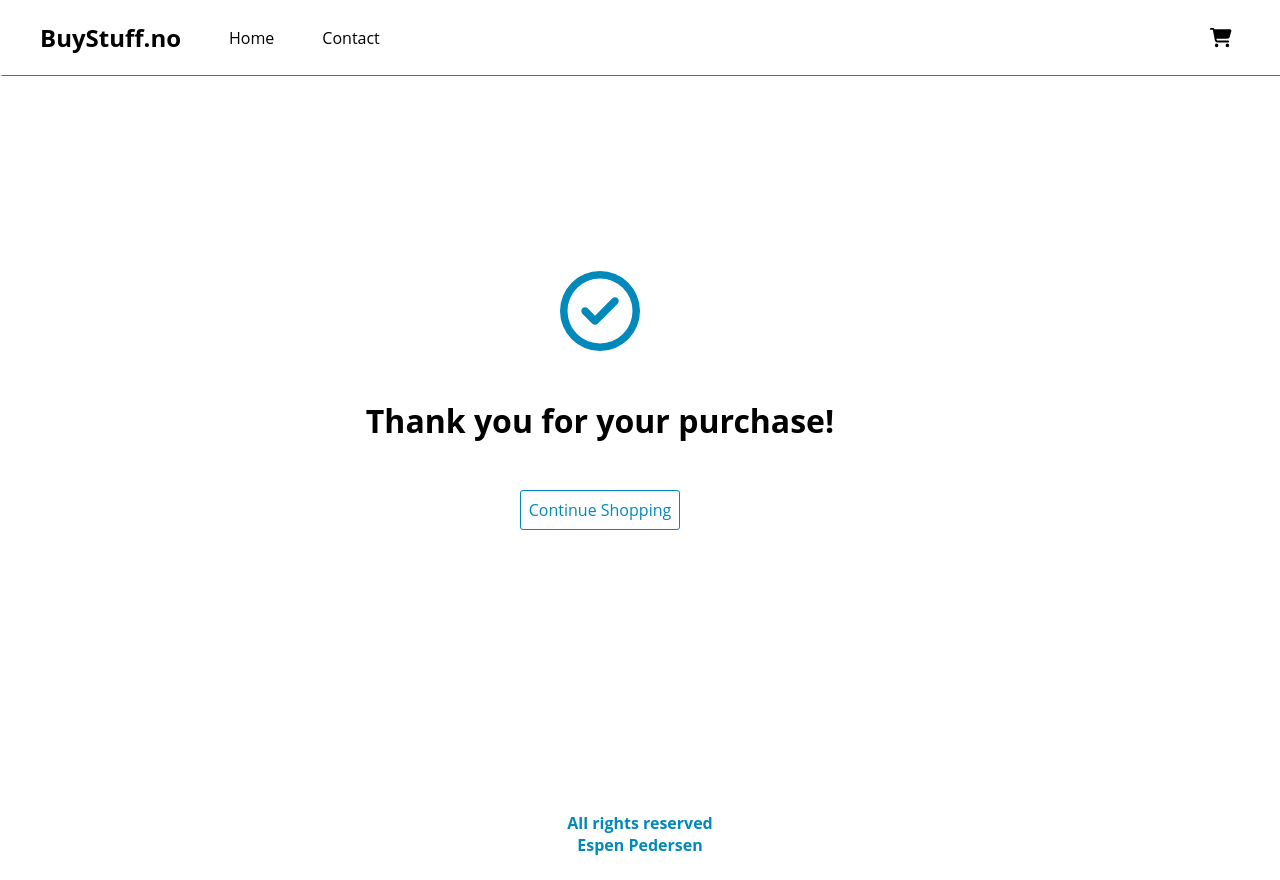
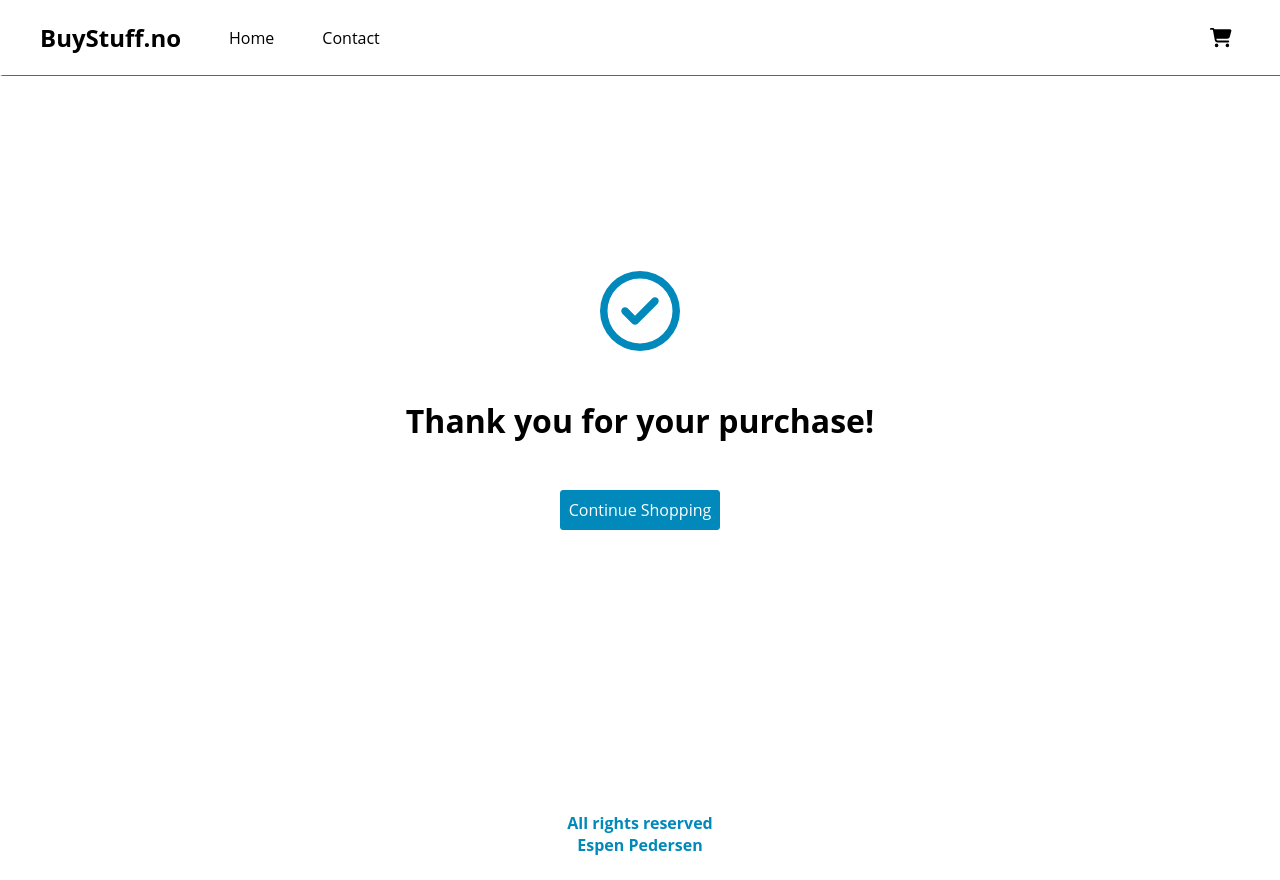
Before and after one commit to PederZzen/BuyStuff, a React (Create React App) app: page /success in a window 1280 px wide. Built offline with nearby package versions, Linux system fonts and the light colour scheme.

Commit message:
meta tags and favicon

```diff
--- a/package.json
+++ b/package.json
@@ -15,6 +15,7 @@
     "antd": "^5.3.2",
     "react": "^18.2.0",
     "react-dom": "^18.2.0",
+    "react-helmet-async": "^1.3.0",
     "react-hook-form": "^7.43.7",
     "react-redux": "^8.0.5",
     "react-router-dom": "^6.9.0",
--- a/src/components/button/style.js
+++ b/src/components/button/style.js
@@ -5,15 +5,15 @@ export const ButtonStyle = styled.button `
     display: block;
     font-size: 1rem;
     border: 1px solid ${color.main};
-    background-color: transparent;
     border-radius: 3px;
-    color: ${color.main};
     padding: .5rem;
     cursor: pointer;
     transition: .3s all;
+    background-color: ${color.main};
+    color:  white;
 
     &:hover {
-        background-color: ${color.main};
-        color:  white;
+        background-color: transparent;
+        color: ${color.main};
     }
 `
--- a/src/index.js
+++ b/src/index.js
@@ -5,15 +5,18 @@ import reportWebVitals from './reportWebVitals';
 import { BrowserRouter } from 'react-router-dom';
 import { Provider } from 'react-redux';
 import { store } from './state/store';
+import { HelmetProvider } from 'react-helmet-async';
 
 const root = ReactDOM.createRoot(document.getElementById('root'));
 root.render(
   <React.StrictMode>
-    <BrowserRouter>
-      <Provider store={store}>
-        <App />
-      </Provider>
-    </BrowserRouter>
+    <HelmetProvider>
+      <BrowserRouter>
+        <Provider store={store}>
+          <App />
+        </Provider>
+      </BrowserRouter>
+    </HelmetProvider>
   </React.StrictMode>
 );
 
--- a/src/pages/checkoutSuccess/index.jsx
+++ b/src/pages/checkoutSuccess/index.jsx
@@ -2,15 +2,19 @@
 import { faCircleCheck } from '@fortawesome/free-regular-svg-icons'
 import { Link } from 'react-router-dom'
 import { ButtonStyle } from '../../components/button/style'
+import Meta from '../../utils/Meta'
 import { Icon, Wrapper } from './style'
 
 const CheckoutSuccess = () => {
   return (
-    <Wrapper>
-      <Icon icon={faCircleCheck}></Icon>
-      <h1>Thank you for your purchase!</h1>
-      <Link to="/"><ButtonStyle>Continue Shopping</ButtonStyle></Link>
-    </Wrapper>
+    <>
+      <Meta title="Checkout" description="Thank you for shopping at BuyStuff.no!"/>
+      <Wrapper>
+        <Icon icon={faCircleCheck}></Icon>
+        <h1>Thank you for your purchase!</h1>
+        <Link to="/"><ButtonStyle>Continue Shopping</ButtonStyle></Link>
+      </Wrapper>
+    </>
   )
 }
 
--- a/src/pages/checkoutSuccess/style.js
+++ b/src/pages/checkoutSuccess/style.js
@@ -3,6 +3,7 @@ import { FontAwesomeIcon } from '@fortawesome/react-fontawesome'
 import { color } from "../../utils/constants";
 
 export const Wrapper = styled.div `
+    margin: auto;
     max-width: 1200px;
     height: 100vh;
     display: flex;
--- a/src/pages/contact/index.jsx
+++ b/src/pages/contact/index.jsx
@@ -1,14 +1,18 @@
 import React from 'react'
 import ContactForm from '../../components/forms/contactForm'
+import Meta from '../../utils/Meta'
 import { Wrapper } from './style'
 
 const Contact = () => {
   return (
-    <Wrapper>
-      <h1>Contact</h1>
-      <p>If successful, the data will be displayed in the console</p>
-      <ContactForm />
-    </Wrapper>
+    <>
+      <Meta title="Contact" description="Any questions? Contact us"/>
+      <Wrapper>
+        <h1>Contact</h1>
+        <p>If successful, the data will be displayed in the console</p>
+        <ContactForm />
+      </Wrapper>
+    </>
   )
 }
 
--- a/src/pages/home/index.jsx
+++ b/src/pages/home/index.jsx
@@ -4,6 +4,7 @@ import { BASE_URL } from '../../utils/constants'
 import Item from '../../components/products/Item/index.jsx'
 import { InputContainer, ProductsContainer, Wrapper } from './style.js'
 import { Input } from 'antd'
+import Meta from '../../utils/Meta.jsx'
 
 const Home = () => {
 
@@ -30,6 +31,8 @@ const Home = () => {
     }
 
     return (
+        <>
+        <Meta title="Home" description="BuyStuff.no! Stuff at a very ordinary price... except the perfume"/>
         <Wrapper>
             <h1>Welcome to BuyStuff.no</h1>
             <h2>Stuff at a very ordinary price... except the perfume</h2>
@@ -43,6 +46,7 @@ const Home = () => {
                 }) : "No data"}
             </ProductsContainer>
         </Wrapper>
+        </>
     )
 }
 
--- a/src/pages/product/index.jsx
+++ b/src/pages/product/index.jsx
@@ -7,6 +7,7 @@ import Review from '../../components/products/reviews'
 import useFetch from '../../hooks/useFetch'
 import { addProduct } from '../../state/cart/cartSlice'
 import { BASE_URL } from '../../utils/constants'
+import Meta from '../../utils/Meta'
 import { ImageContainer, Info, NewPrice, OldPrice, Percentage, Price, Wrapper } from './style'
 
 const Product = () => {
@@ -55,6 +56,8 @@ const Product = () => {
   }
 
   return (
+    <>
+      <Meta title={data.title} description={data.description}/>
       <Wrapper>
         <ImageContainer>
           <img src={data.imageUrl} alt={data.title} />
@@ -79,6 +82,7 @@ const Product = () => {
           }) : "No reviews yet.."}
         </Info>
       </Wrapper>
+    </>
   )
 }
 
--- /dev/null
+++ b/src/utils/Meta.jsx
@@ -0,0 +1,13 @@
+import React from 'react'
+import { Helmet } from 'react-helmet-async'
+
+const Meta = (props) => {
+  return (
+    <Helmet>
+      <title>BuyStuff.no | {props.title}</title>
+      <meta name={props.description}></meta>
+    </Helmet>
+  )
+}
+
+export default Meta
```
Also changed, not shown: 2 other files (tests, documents, lock files or other folders). Lines whose indentation alone changed are shown as unchanged.
